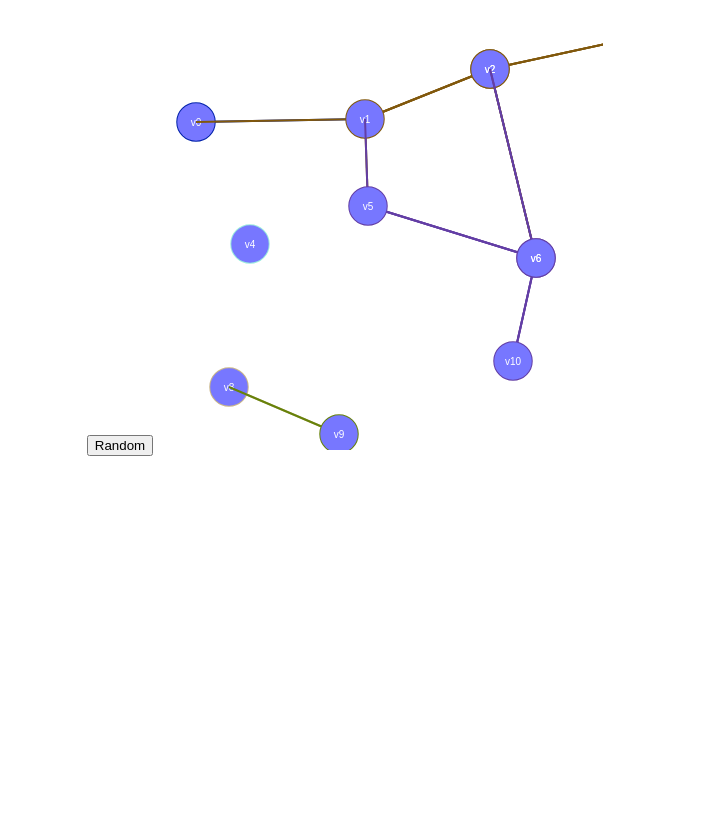
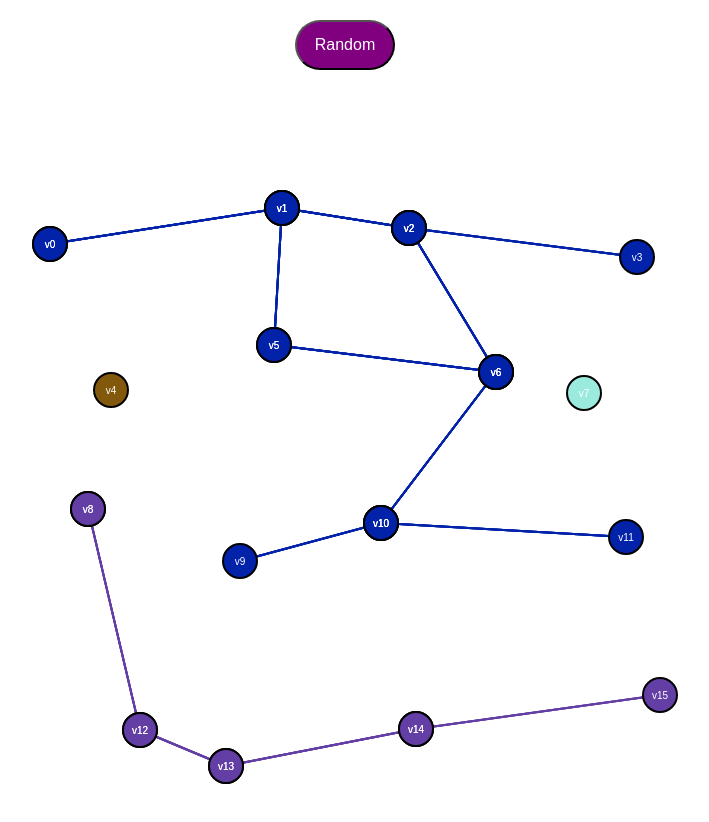
Before and after one commit to bloominstituteoftechnology/Sprint-Challenge--Graphs, a React (Create React App) app in the folder graph_dfs_debug/: page / in a window 1280 px wide. Shown: the top 822 px of the page, without its empty margins (295-1004 px from the left). Before the commit the page ends 800 px from the top, so only its background shows below. Built offline with nearby package versions, Linux system fonts and the light colour scheme.

Commit message:
debug complete

```diff
--- a/graph_dfs_debug/src/App.css
+++ b/graph_dfs_debug/src/App.css
@@ -23,6 +23,26 @@
 }
 
 @keyframes App-logo-spin {
-  from { transform: rotate(0deg); }
-  to { transform: rotate(360deg); }
+  from {
+    transform: rotate(0deg);
+  }
+  to {
+    transform: rotate(360deg);
+  }
 }
+
+canvas {
+  padding: 5%;
+}
+
+button {
+  margin: 0 auto;
+  margin-top: 20px;
+  display: block;
+  height: 50px;
+  width: 100px;
+  font-size: 1em;
+  border-radius: 50px;
+  background: purple;
+  color: white;
+}
--- a/graph_dfs_debug/src/App.js
+++ b/graph_dfs_debug/src/App.js
@@ -4,14 +4,14 @@ import './App.css';
 
 // Define the size of the random graph
 const xCount = 4;
-const yCount = 3;
-const boxSize = 150;
+const yCount = 4;
+const boxSize = 170;
 const probability = 0.6;
 
 // Figure out the canvas size
 const canvasWidth = boxSize * xCount;
 const canvasHeight = boxSize * yCount;
-const radius = boxSize / 8;
+const radius = boxSize / 10;
 
 /**
  * GraphView
@@ -34,7 +34,7 @@ class GraphView extends Component {
   /**
    * Draw the given verts
    */
-  drawVerts(vertexes, color='blue', clear=true) {
+  drawVerts(vertexes, color = 'blue', clear = true) {
     let canvas = this.refs.canvas;
     let ctx = canvas.getContext('2d');
 
@@ -48,8 +48,10 @@ class GraphView extends Component {
     ctx.lineWidth = 2;
     ctx.strokeStyle = color;
 
-    for (let v of vertexes) { // From this vert
-      for (let e of v.edges) { // To all these verts
+    for (let v of vertexes) {
+      // From this vert
+      for (let e of v.edges) {
+        // To all these verts
         const v2 = e.destination;
         ctx.beginPath();
         ctx.moveTo(v.pos.x, v.pos.y);
@@ -59,13 +61,15 @@ class GraphView extends Component {
     }
 
     // Draw the verts on top
-    ctx.fillStyle = '#77f';
+    ctx.fillStyle = color;
 
     for (let v of vertexes) {
       ctx.beginPath();
       ctx.arc(v.pos.x, v.pos.y, radius, 0, 2 * Math.PI, false);
+      ctx.strokeStyle = v.color;
+
+      ctx.fill();
       ctx.stroke();
-      ctx.fill();
     }
 
     // Draw the vert names
@@ -92,7 +96,7 @@ class GraphView extends Component {
    */
   updateCanvasConnectedComponents() {
     function randomHexColor() {
-      let color = ((Math.random() * 240)|0).toString(16);
+      let color = ((Math.random() * 240) | 0).toString(16);
 
       if (color.length === 1) {
         color = '0' + color; // leading zero for values less than 0x10
@@ -108,7 +112,8 @@ class GraphView extends Component {
 
     for (let component of connectedComponents) {
       // Color just like in CSS
-      const curColor = '#' + randomHexColor() + randomHexColor() + randomHexColor();
+      const curColor =
+        '#' + randomHexColor() + randomHexColor() + randomHexColor();
 
       this.drawVerts(component, curColor, clear);
       clear = false;
@@ -119,10 +124,9 @@ class GraphView extends Component {
    * Render
    */
   render() {
-    return <canvas ref="canvas" width={canvasHeight} height={canvasHeight}></canvas>;
+    return <canvas ref="canvas" width={canvasHeight} height={canvasHeight} />;
   }
 }
-
 
 /**
  * App
@@ -148,6 +152,7 @@ class App extends Component {
     };
 
     state.graph.randomize(xCount, yCount, boxSize, probability);
+    state.graph.getConnectedComponents();
 
     this.setState(state);
   }
@@ -155,8 +160,8 @@ class App extends Component {
   render() {
     return (
       <div className="App">
-        <button onClick={this.Button}>Random</button>
-        <GraphView graph={this.state.graph}></GraphView>
+        <button onClick={this.onButton}>Random</button>
+        <GraphView graph={this.state.graph} />
       </div>
     );
   }
--- a/graph_dfs_debug/src/graph.js
+++ b/graph_dfs_debug/src/graph.js
@@ -2,7 +2,7 @@
  * Edge
  */
 export class Edge {
-  constructor(destination, weight=1) {
+  constructor(destination, weight = 1) {
     this.destination = destination;
     this.weight = weight;
   }
@@ -12,7 +12,7 @@ export class Edge {
  * Vertex
  */
 export class Vertex {
-  constructor(value='vertex') {
+  constructor(value = 'vertex') {
     this.value = value;
     this.edges = [];
   }
@@ -29,7 +29,7 @@ export class Graph {
   /**
    * Create a random graph
    */
-  randomize(width, height, pxBox, probability=0.6) {
+  randomize(width, height, pxBox, probability = 0.6) {
     // Helper function to set up two-way edges
     function connectVerts(v0, v1) {
       v0.edges.push(new Edge(v1));
@@ -57,14 +57,14 @@ export class Graph {
         // Connect down
         if (y < height - 1) {
           if (Math.random() < probability) {
-            connectVerts(grid[y][x], grid[y+1][x]);
+            connectVerts(grid[y][x], grid[y + 1][x]);
           }
         }
 
         // Connect right
         if (x < width - 1) {
           if (Math.random() < probability) {
-            connectVerts(grid[y][x], grid[y][x+1]);
+            connectVerts(grid[y][x], grid[y][x + 1]);
           }
         }
       }
@@ -78,8 +78,8 @@ export class Graph {
     for (let y = 0; y < height; y++) {
       for (let x = 0; x < width; x++) {
         grid[y][x].pos = {
-          'x': (x * pxBox + boxInnerOffset + Math.random() * boxInner) | 0,
-          'y': (y * pxBox + boxInnerOffset + Math.random() * boxInner) | 0
+          x: (x * pxBox + boxInnerOffset + Math.random() * boxInner) | 0,
+          y: (y * pxBox + boxInnerOffset + Math.random() * boxInner) | 0
         };
       }
     }
@@ -115,7 +115,7 @@ export class Graph {
   /**
    * Depth-first Search
    */
-  dfs(start, reset=true) {
+  dfs(start, reset = true) {
     const component = [];
     const stack = [];
 
@@ -129,14 +129,14 @@ export class Graph {
 
     while (stack.length > 0) {
       const u = stack.pop();
-      if(u.color === 'white') {
+      if (u.color === 'white') {
         u.color = 'gray';
         for (let e of u.edges) {
           stack.push(e.destination);
         }
       }
 
-      stack.shift(); // de-stack
+      stack.unshift(); // de-stack
       u.color = 'black';
 
       component.push(u);
```
Also changed, not shown: 1 other file (tests, documents, lock files or other folders).
